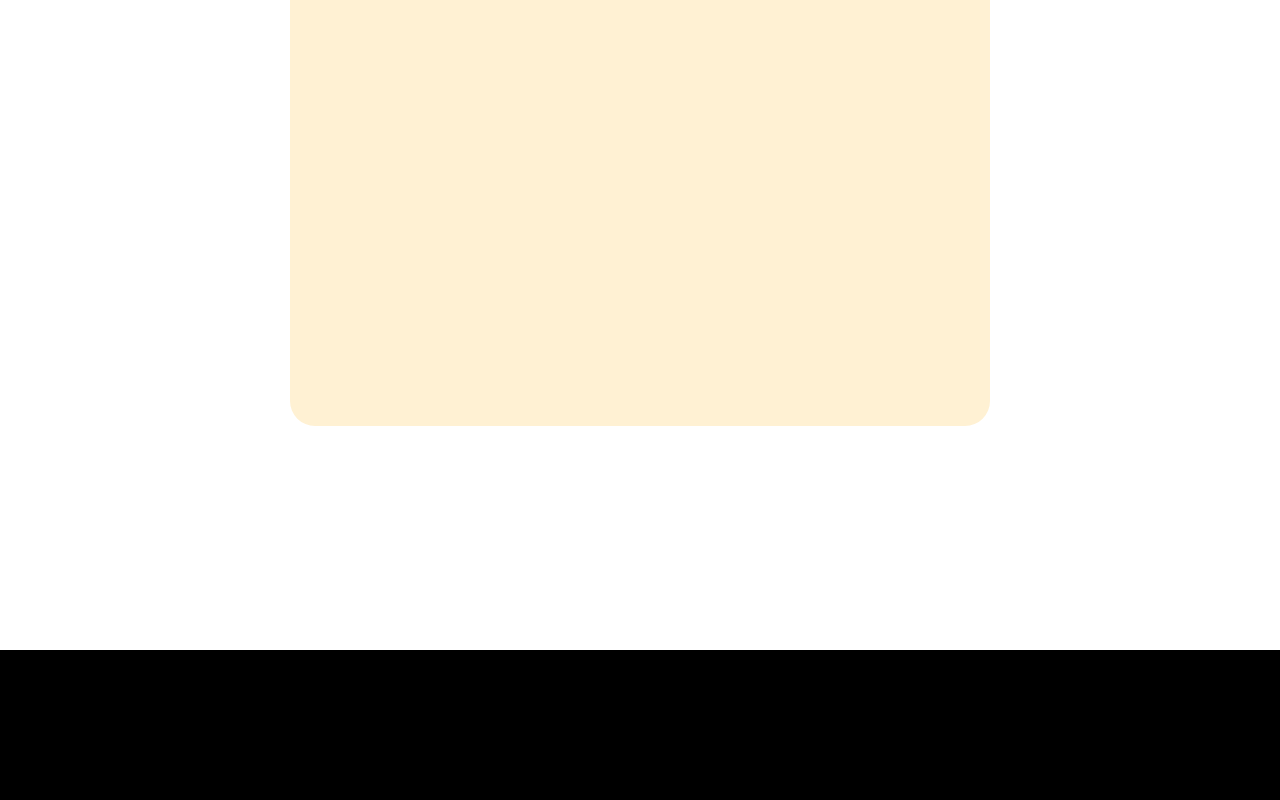
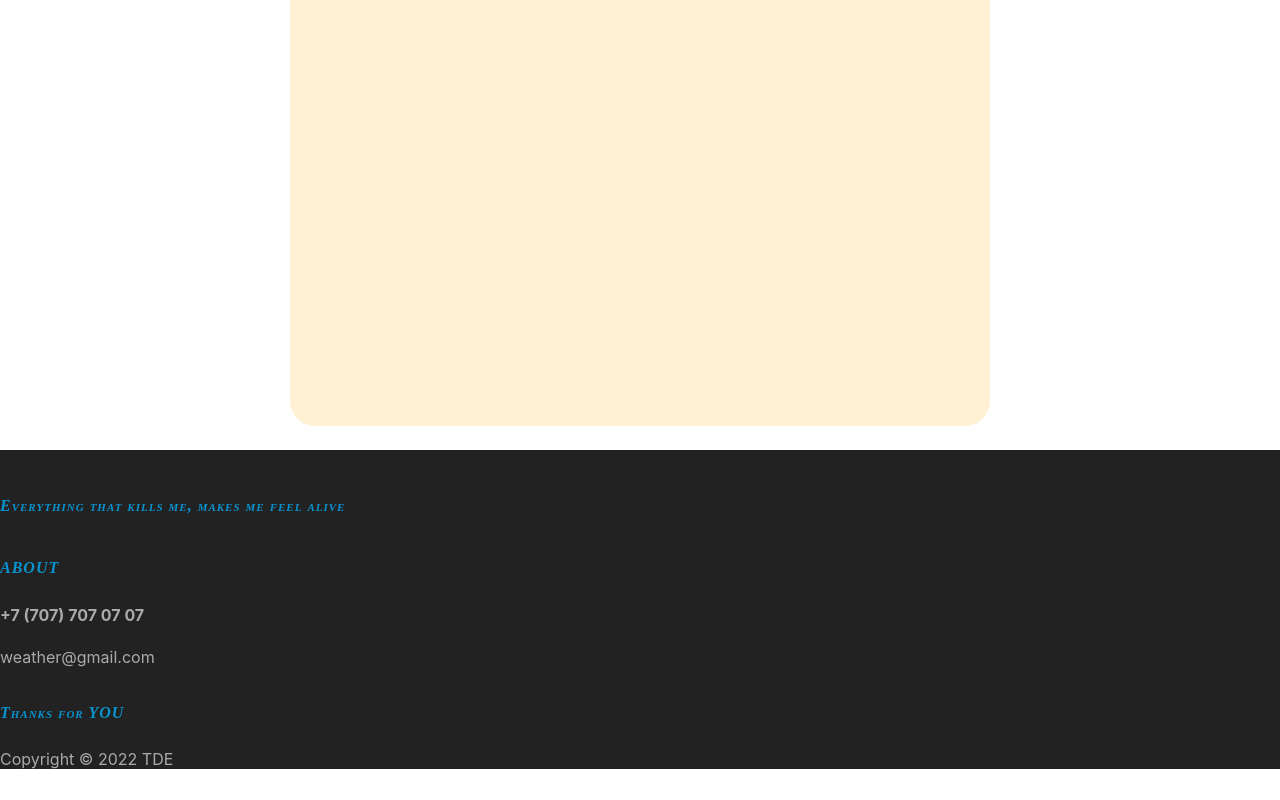
Before and after one commit to Temir13/weatherProject, a React (Create React App) app: page /About in a window 1280 px wide. Shown: the part 380-1180 px from the top of the page. After the commit the page ends 1149 px from the top, so only its background shows below. Built offline with nearby package versions, Linux system fonts and the light colour scheme.

Commit message:
footer finish

```diff
--- a/src/components/Footer.js
+++ b/src/components/Footer.js
@@ -5,7 +5,36 @@ class Footer extends Component{
     render(){
     return (
         <footer className={classes.footer}>
-            footer
+            <div className="container" >
+    <div class="row">
+
+      <div className="col-lg-4 col-md-6">
+        <h3>Everything that kills me, makes me feel alive</h3>
+
+      </div>
+
+      <div class="col-lg-4col-md-6">
+        <h3>ABOUT</h3>
+        <div class="media">
+
+          <div class="media-body">
+            <h4 class="media-heading">+7 (707) 707 07 07</h4>
+            <p>weather@gmail.com</p>
+          </div>
+        </div>
+
+      </div>
+
+      <div className='last'>
+        <h3>Thanks for YOU</h3>
+      </div>
+
+    </div>
+  </div>
+  <div class="copyright text-center">
+    Copyright &copy; 2022 <span>TDE</span>
+    </div>
+
         </footer>
 
     );
--- a/src/components/Footer.module.css
+++ b/src/components/Footer.module.css
@@ -1,6 +1,74 @@
-.footer{
-    margin-top: 200px;
-    height: 150px;
-    background-color: rgb(0, 0, 0);
-    text-align: center;
-}
+.footer {
+    background: #222;
+    color: #aaa;
+    padding-top: 10px;
+
+  }
+
+.footer a {
+    color: #aaa;
+
+  }
+
+.footer a:hover {
+    color: #fff;
+  }
+
+.footer h3 {
+   color: #0894d1;
+    letter-spacing: 1px;
+    margin: 30px 0 20px;
+
+  }
+
+.footer .three-column {
+   overflow: hidden;
+  }
+
+.footer .three-column li{
+   width: 33.3333%;
+    float: left;
+    padding: 5px 0;
+
+  }
+
+.footer .socila-list {
+    overflow: hidden;
+    margin: 20px 0 10px;
+
+  }
+
+.footer .socila-list li {
+    float: left;
+    margin-right: 3px;
+    opacity: 0.7;
+    overflow: hidden;
+    border-radius: 50%;
+    transition: all 0.3s ease-in-out;
+
+  }
+
+.footer .socila-list li:hover {
+    opacity: 1;
+
+  }
+
+.footer .img-thumbnail {
+    background: rgba(0, 0, 0, 0.2);
+    border: 1px solid #444;
+    margin-bottom: 5px;
+
+  }
+
+.footer .copyright {
+    padding: 15px 0;
+    background: #333;
+    margin-top: 20px;
+    font-size: 15px;
+
+  }
+
+.footer .copyright span {
+    color: #0894d1;
+
+  }
```
